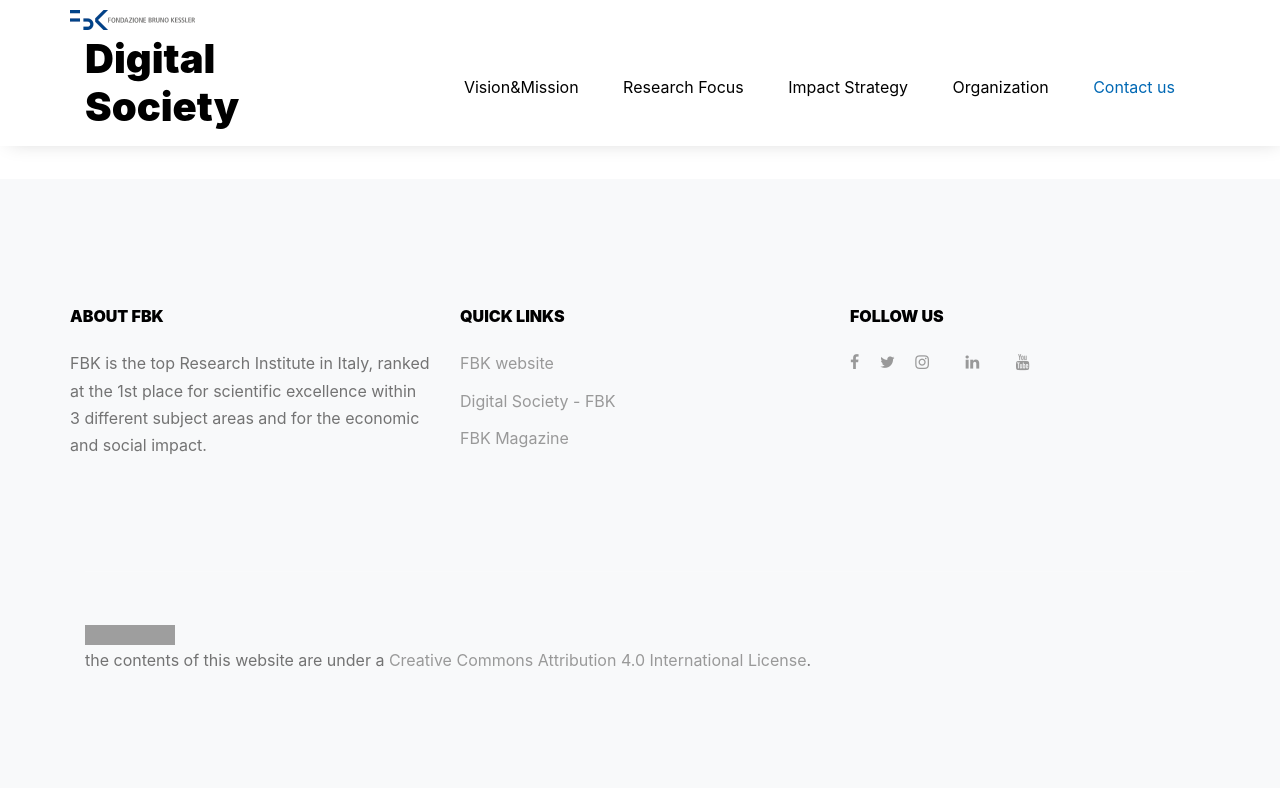
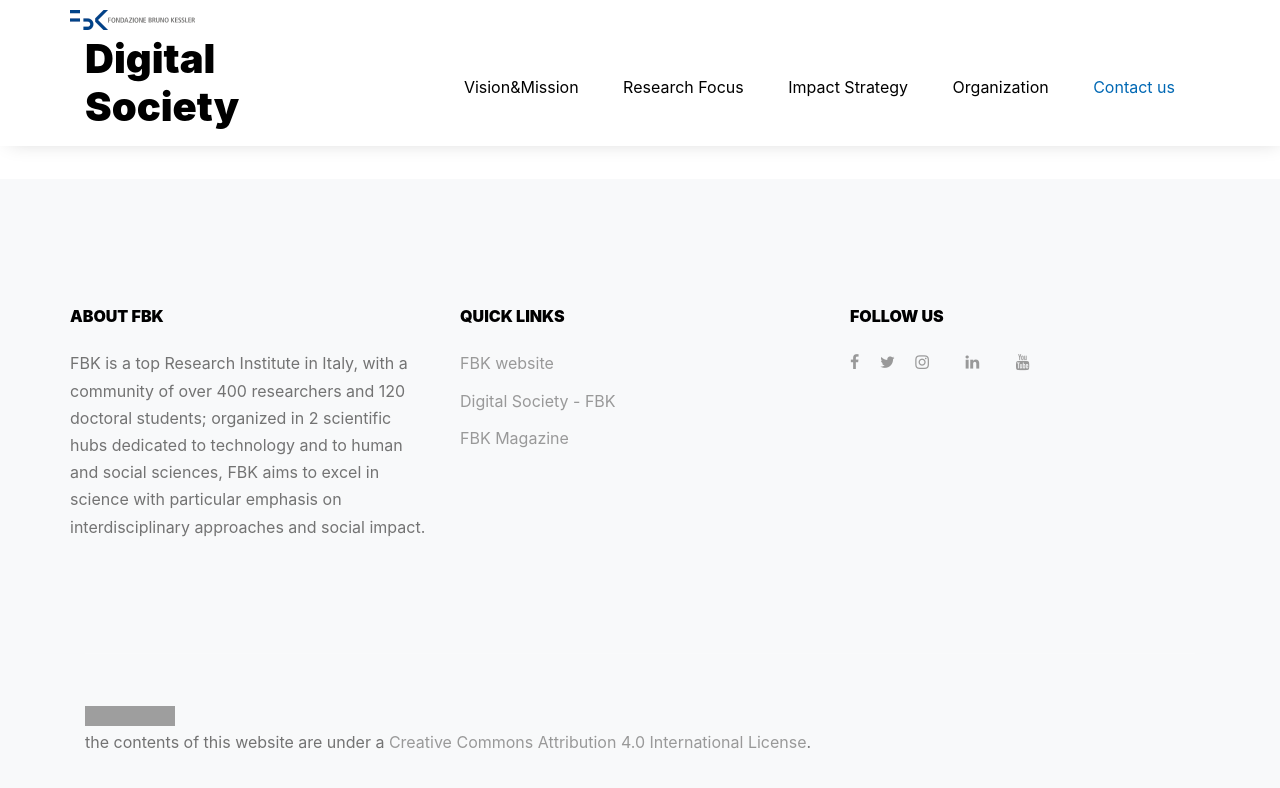
Before and after one commit to fbk-digis/web, a Jekyll site: the page built from docs/index.md, in a window 1280 px wide and 900 px high, scrolled down 6175 px. Shown: the top 788 px of the window. Built offline with Jekyll 4.4.1, drawn with Linux system fonts in a browser that asks for light colours; some web fonts are replaced; grey boxes are pictures that could not be loaded.

Commit message:
Update default.html

```diff
--- a/docs/_layouts/default.html
+++ b/docs/_layouts/default.html
@@ -346,9 +346,9 @@
 					<div class="row">
 						<div class="col-sm">
 							<h2 class="footer-heading mb-4">About FBK</h2>
-							<p>FBK is the top Research Institute in Italy, ranked at the 1st place for scientific
-								excellence within 3 different subject
-								areas and for the economic and social impact.</p>
+							<p>FBK is a top Research Institute in Italy, with a  community of over 400 researchers and 120 doctoral students;
+								organized in 2 scientific hubs dedicated to technology and to human and social sciences,
+								FBK aims to excel in science with particular emphasis on interdisciplinary approaches and social impact.</p>
 						</div>
 						<div class="col-sm">
 							<h2 class="footer-heading mb-4">Quick Links</h2>
```
